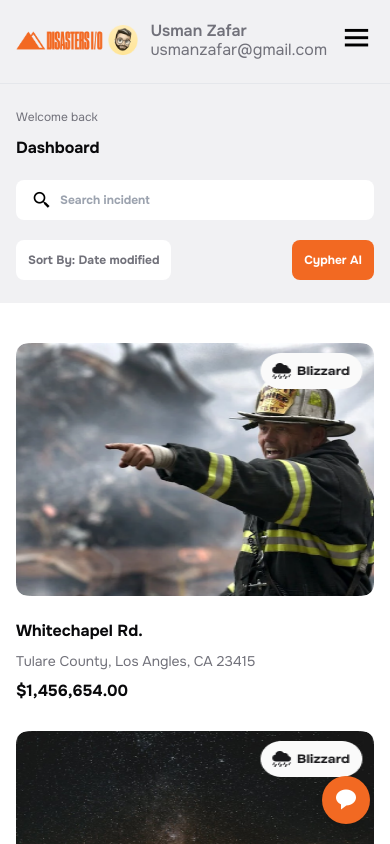
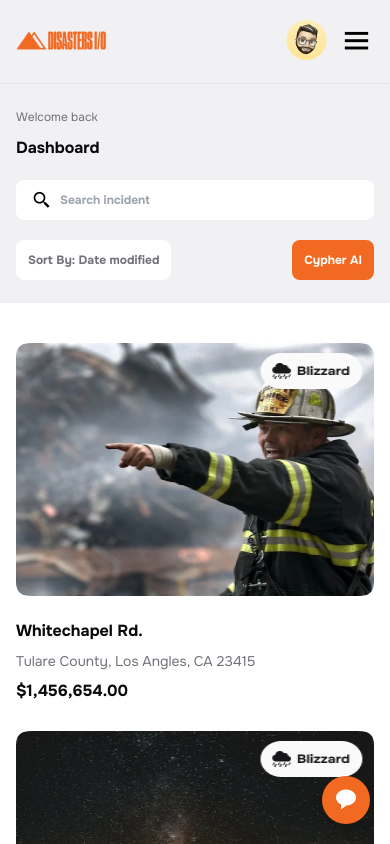
Before and after one commit to shakil-devcraft/disastersi, a React (Vite) app: page / in a window 390 px wide. Shown: the top 844 px of the page. Built offline with nearby package versions, Linux system fonts and the light colour scheme.

Commit message:
Try to better things

```diff
--- a/src/Components/share/ChatComponent.jsx
+++ b/src/Components/share/ChatComponent.jsx
@@ -14,8 +14,8 @@ const ChatComponent = () => {
   return (
     <section>
       {/* chat icon or btn */}
-      <div className={`fixed bottom-5 w-12 h-12 right-5 rounded-full flex items-center justify-center ${isOpen ? "bg-white text-t-primary shadow-lg" : "bg-primary text-white shadow-lg"} `}>
-        <button className="flex items-center justify-center" onClick={chatBtn}>{isOpen ? <i className='text-2xl bx bx-x' ></i> : <i className='text-2xl bx bxs-message-rounded' ></i>}</button>
+      <div onClick={chatBtn} className={`fixed bottom-5 w-12 h-12 right-5 rounded-full flex items-center justify-center ${isOpen ? "bg-white text-t-primary shadow-lg" : "bg-primary text-white shadow-lg"} `}>
+        <button className="flex items-center justify-center">{isOpen ? <i className='text-2xl bx bx-x' ></i> : <i className='text-2xl bx bxs-message-rounded' ></i>}</button>
       </div>
 
       {
--- a/src/Components/share/Navbar.jsx
+++ b/src/Components/share/Navbar.jsx
@@ -51,12 +51,12 @@ const Navbar = () => {
                                 <div>
                                     <img src="/user.png" alt="user profile" />
                                 </div>
-                                <div>
+                                <div className="hidden md:block">
                                     <h3 className="text-t-secondary font-semibold leading-[20.4px] md:text-sm lg:text-base">Usman Zafar</h3>
                                     <p className="text-t-secondary font-normal md:text-xs lg:text-[14px] leading-[17.85px]">usmanzafar@gmail.com</p>
                                 </div>
                                 <div className="block md:hidden">
-                                    <button onClick={openMenu}>{menu ? <i className='bx bx-x text-[35px]' ></i> : <i className='bx bx-menu text-[35px]' ></i>}</button>
+                                    <button className="flex items-center" onClick={openMenu}>{menu ? <i className='bx bx-x text-[35px]' ></i> : <i className='bx bx-menu text-[35px]' ></i>}</button>
                                 </div>
                             </div>
                         </div>
```
